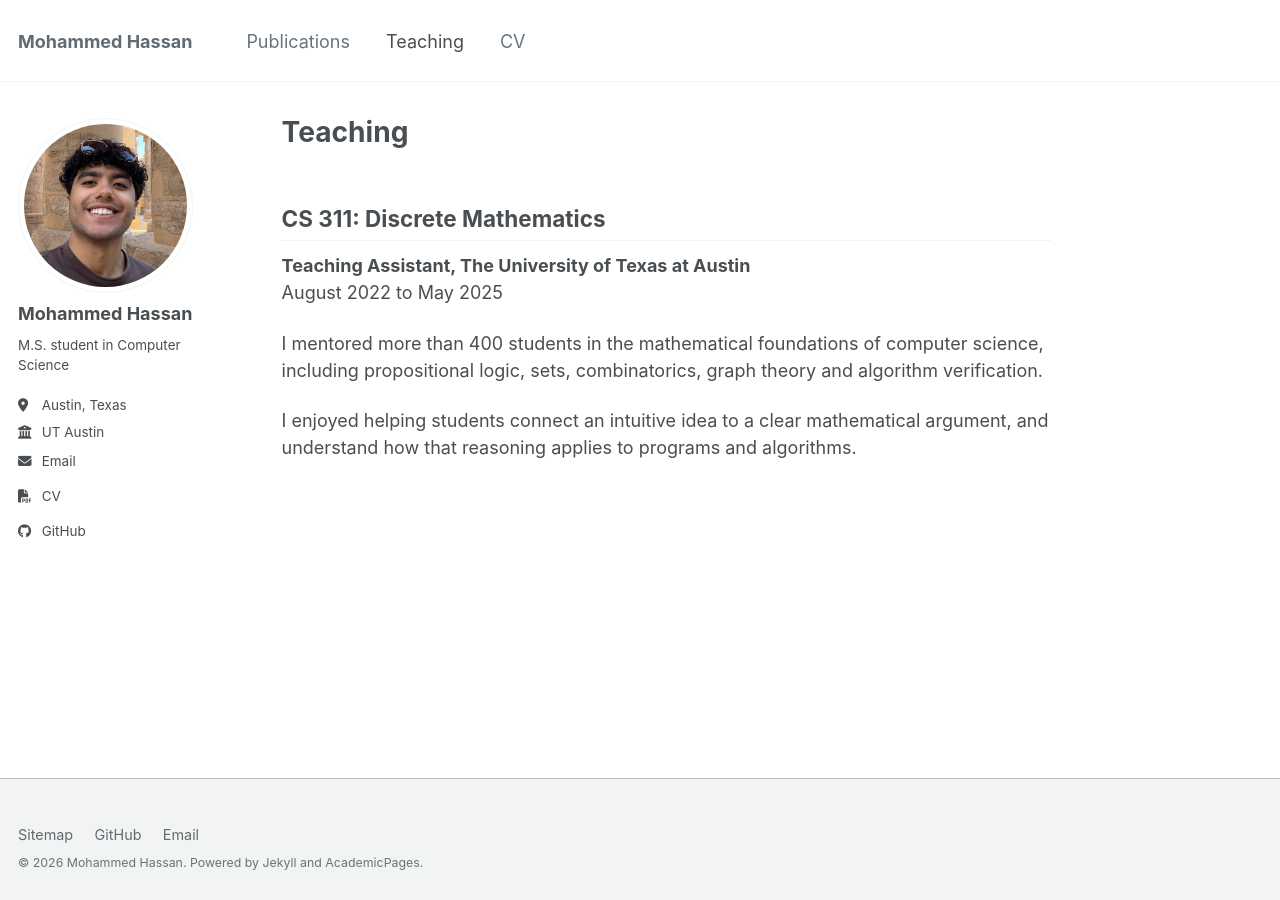
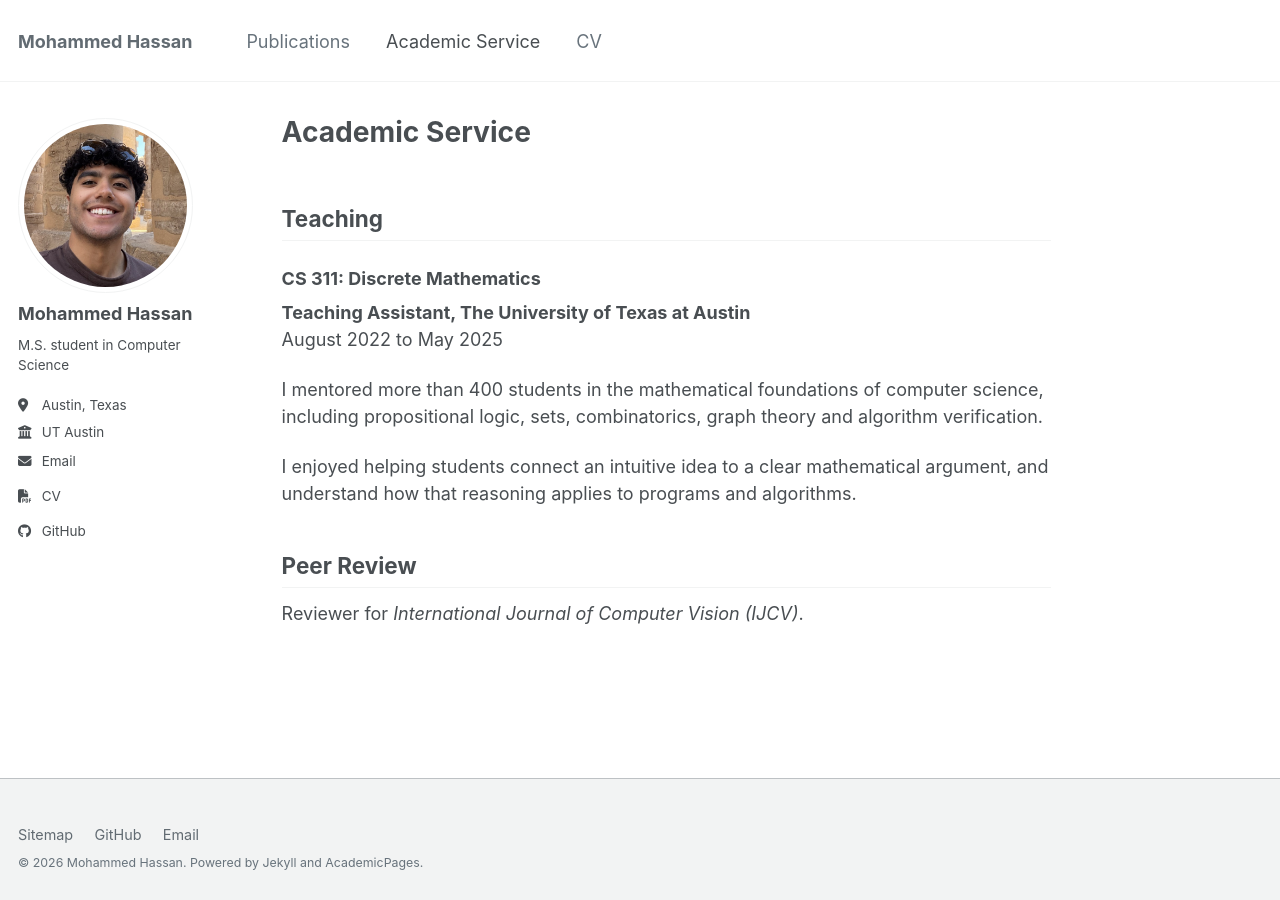
Before and after one commit to midotronn/midotronn.github.io, a Jekyll site: the page built from _pages/teaching.html, in a window 1280 px wide. Built offline with Jekyll 4.4.1, drawn with Linux system fonts in a browser that asks for light colours.

Commit message:
Add academic service page with teaching and journal reviewing

```diff
--- a/_data/navigation.yml
+++ b/_data/navigation.yml
@@ -2,7 +2,7 @@ main:
   - title: Publications
     id: research
     url: /publications/
-  - title: Teaching
+  - title: Academic Service
     id: teaching
     url: /teaching/
   - title: CV
--- a/_pages/teaching.html
+++ b/_pages/teaching.html
@@ -1,11 +1,15 @@
 ---
 layout: research
-title: Teaching
+title: Academic Service
 permalink: /teaching/
 section: teaching
-description: Teaching and mentorship at The University of Texas at Austin.
+description: Teaching, mentorship and journal peer review.
 ---
-<h2>CS 311: Discrete Mathematics</h2>
+<h2>Teaching</h2>
+<h3>CS 311: Discrete Mathematics</h3>
 <p><strong>Teaching Assistant, The University of Texas at Austin</strong><br>August 2022 to May 2025</p>
 <p>I mentored more than 400 students in the mathematical foundations of computer science, including propositional logic, sets, combinatorics, graph theory and algorithm verification.</p>
 <p>I enjoyed helping students connect an intuitive idea to a clear mathematical argument, and understand how that reasoning applies to programs and algorithms.</p>
+
+<h2>Peer Review</h2>
+<p>Reviewer for <em>International Journal of Computer Vision (IJCV)</em>.</p>
```
Also changed, not shown: README.md (+4 -1 lines).
